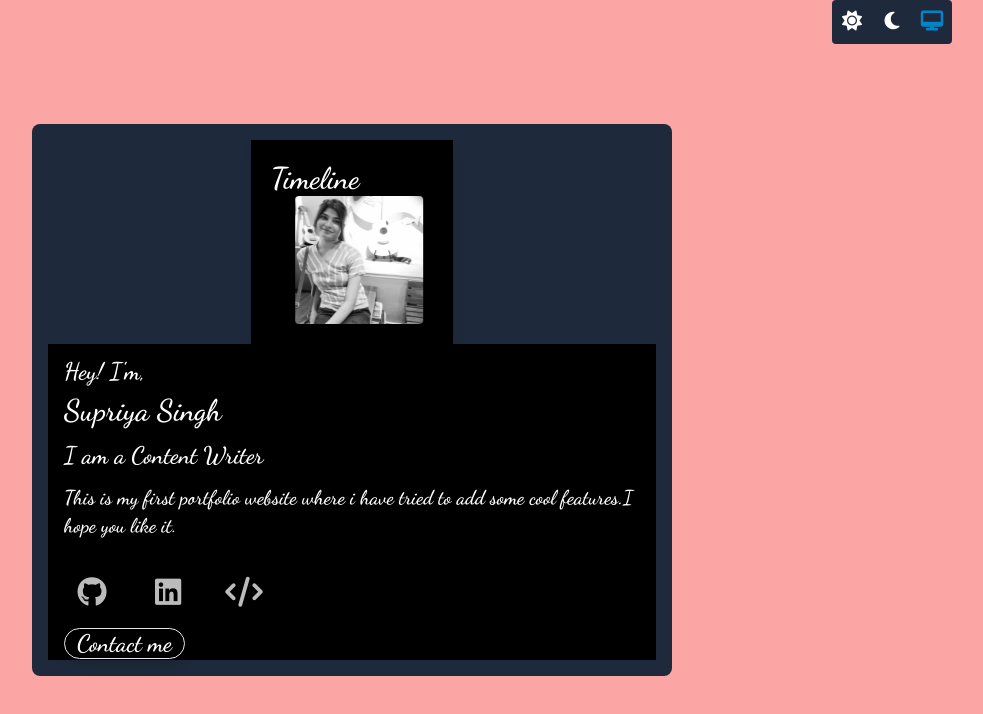
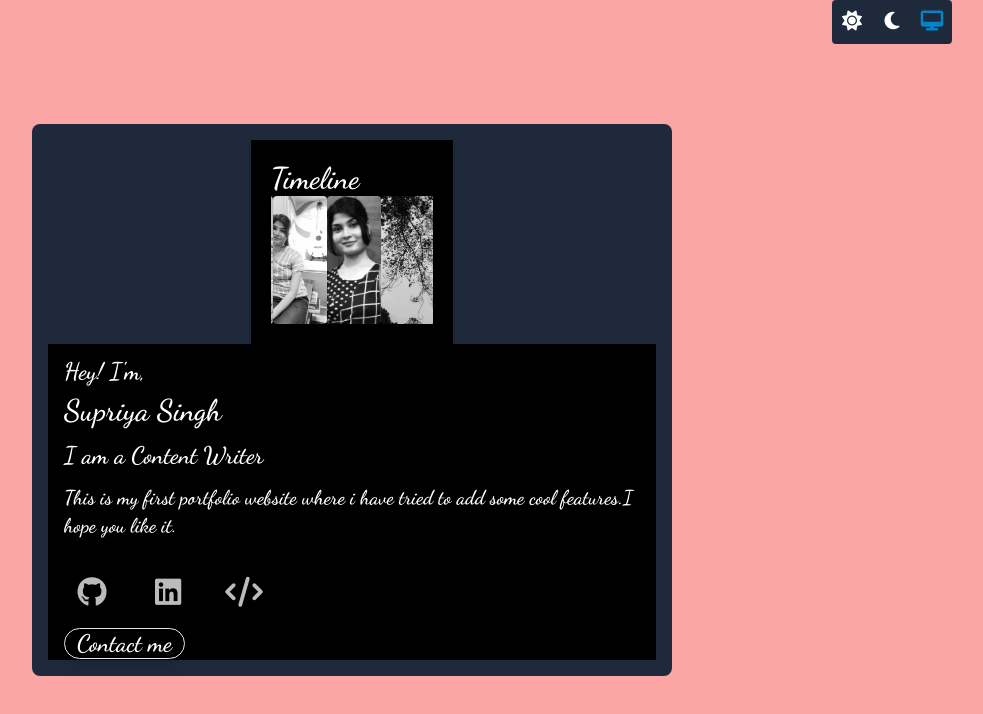
Before and after one commit to Prash-mare/Portfolio, a React (Vite) app: page / in a window 1280 px wide. Shown: the top 714 px of the page, without its empty margins (288-1271 px from the left). Built offline with nearby package versions, Linux system fonts and the light colour scheme.

Commit message:
slider fixed

```diff
--- a/src/components/ImageSlider.jsx
+++ b/src/components/ImageSlider.jsx
@@ -7,15 +7,15 @@ const ImageSlider = () => {
         superLargeDesktop: {
             // the naming can be any, depends on you.
             breakpoint: { max: 4000, min: 3000 },
-            items:1
+            items:3
         },
         desktop: {
             breakpoint: { max: 3000, min: 1024 },
-            items: 1
+            items: 3
         },
         tablet: {
             breakpoint: { max: 1024, min: 464 },
-            items: 1
+            items: 3
         },
         mobile: {
             breakpoint: { max: 464, min: 0 },
@@ -26,7 +26,7 @@ const ImageSlider = () => {
 
 
         <>
-        <div className='flex flex-col w-full sm:w-1/3 p-5 shadow-lg bg-red-200 dark:bg-black'>
+        <div className='flex flex-col w-full xl:w-1/3 p-5 shadow-lg bg-red-200 dark:bg-black'>
         <div className='text-3xl text-slate-400 dark:text-white'>Timeline</div>
         <Carousel
                 responsive={responsive}
```
